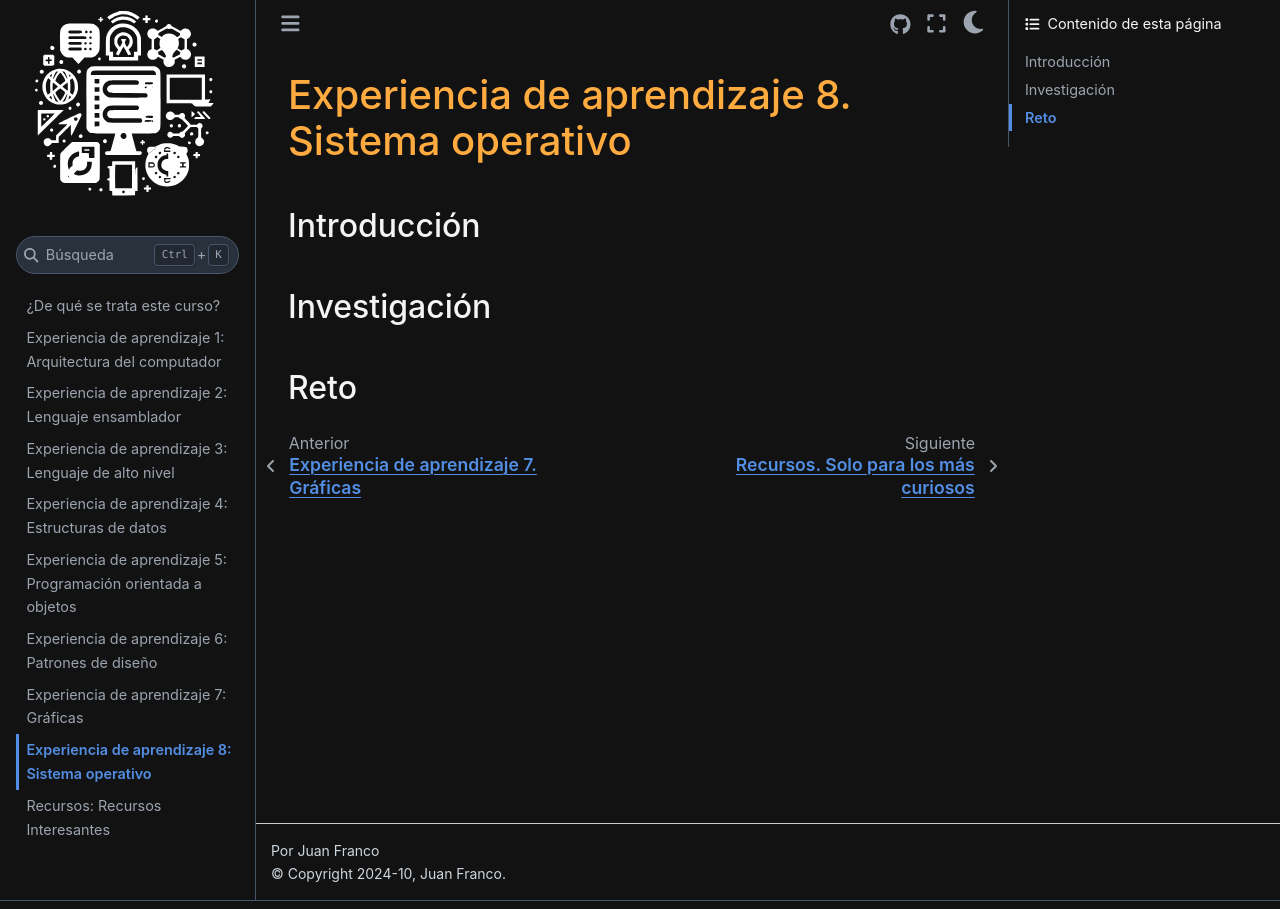
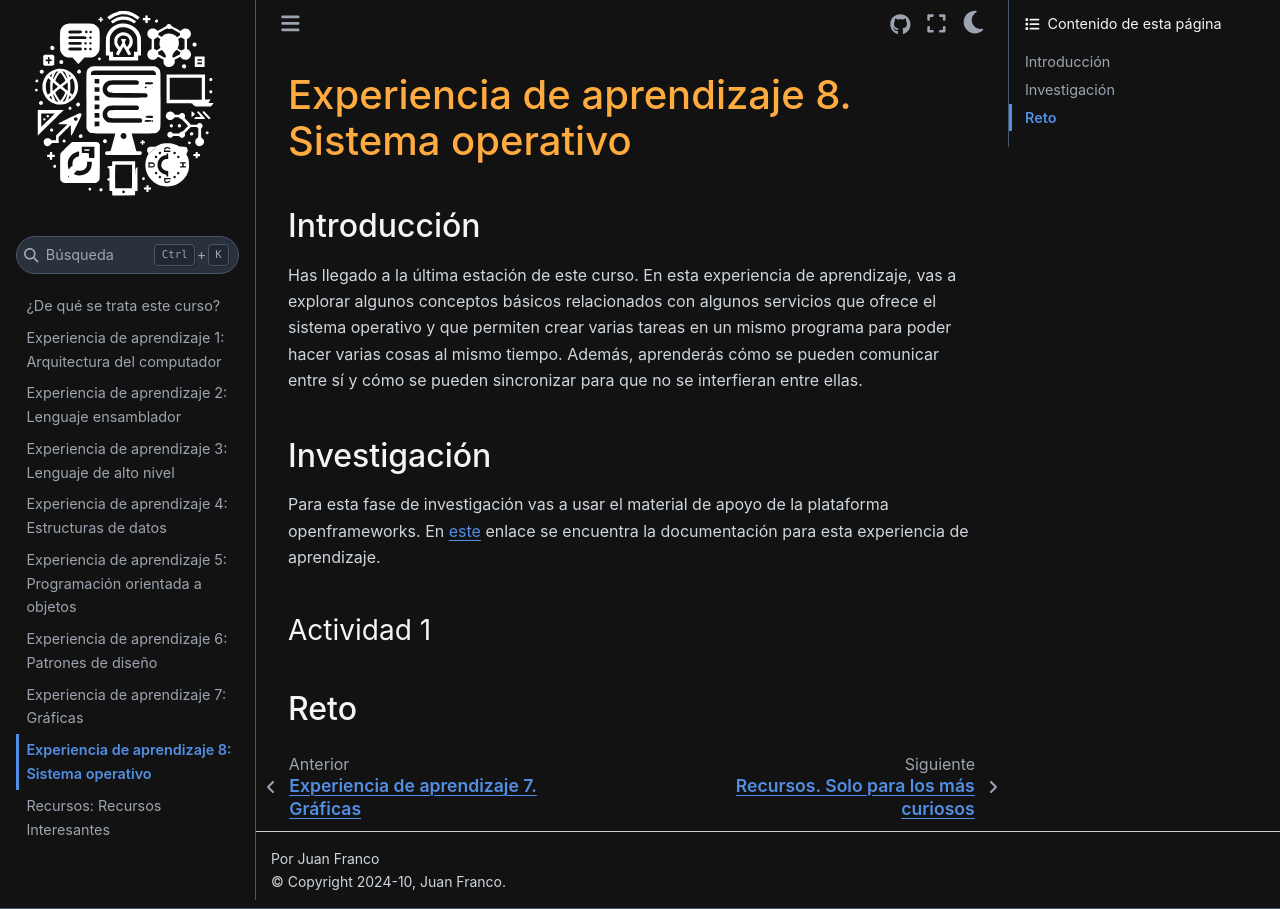
Before and after one commit to juanferfranco/SistemasComputacionales, a Sphinx documentation site: the page built from docs/_unidad8/unidad8.rst, in a window 1280 px wide. Built offline with Sphinx 7.4.7 and the Sphinx Book theme 1.1.4, drawn with Linux system fonts in a browser that asks for light colours.

Commit message:
Unit in progress

```diff
--- a/docs/_unidad8/unidad8.rst
+++ b/docs/_unidad8/unidad8.rst
@@ -4,8 +4,29 @@ Experiencia de aprendizaje 8. Sistema operativo
 Introducción
 --------------
 
+Has llegado a la última estación de este curso. En esta experiencia de aprendizaje,
+vas a explorar algunos conceptos básicos relacionados con algunos servicios que ofrece
+el sistema operativo y que permiten crear varias tareas en un mismo programa para poder
+hacer varias cosas al mismo tiempo. Además, aprenderás cómo se pueden comunicar entre
+sí y cómo se pueden sincronizar para que no se interfieran entre ellas.
+
 Investigación
 ---------------
 
+Para esta fase de investigación vas a usar el material de apoyo de la plataforma
+openframeworks. En `este <https://openframeworks.cc/ofBook/chapters/threads.html>`__
+enlace se encuentra la documentación para esta experiencia de aprendizaje.
+
+Actividad 1
+************
+
+
 Reto
 ------
+
+..
+    Ideas para la unidad:
+    - Introducir de manera práctica el concepto de hilos.
+    - Cómo crear un hilo.
+    - Cómo comunicar el hilo principal con openframeworks para intercambiar datos.
+    - Sincronización.
```
